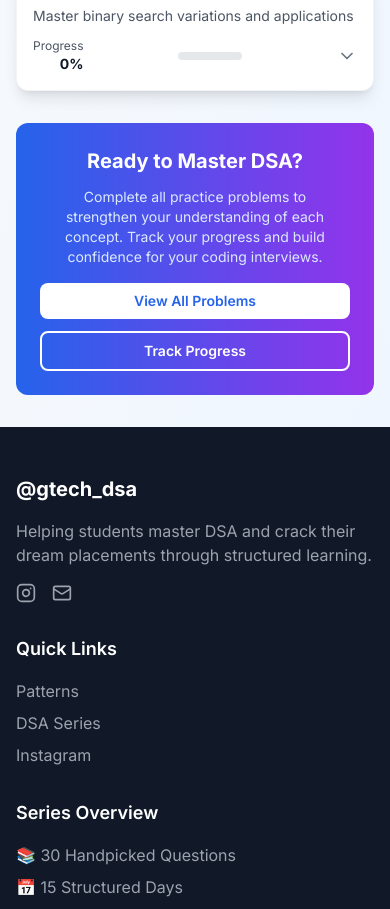
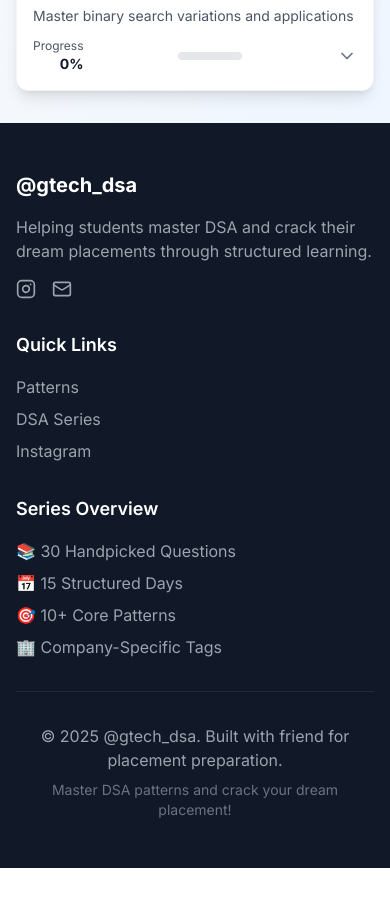
Before and after one commit to subhash-22-codes/Dsa_Placement_series, a React (Create React App) app: page / in a window 390 px wide. Shown: the part 10969-11878 px from the top of the page. After the commit the page ends 11837 px from the top, so only its background shows below. Built offline with nearby package versions, Linux system fonts and the light colour scheme; a web font is replaced by a local one.

Commit message:
Home Work mobile view

```diff
--- a/src/components/Homework.js
+++ b/src/components/Homework.js
@@ -222,7 +222,7 @@
         </div>
 
         {/* Call to Action */}
-        <div className="text-center mt-8 sm:mt-12">
+        {/* <div className="text-center mt-8 sm:mt-12">
           <div className="bg-gradient-to-r from-blue-600 to-purple-600 rounded-xl sm:rounded-2xl p-6 sm:p-8 text-white">
             <h3 className="text-xl sm:text-2xl font-bold mb-3 sm:mb-4">Ready to Master DSA?</h3>
             <p className="text-sm sm:text-base text-blue-100 mb-4 sm:mb-6 max-w-2xl mx-auto px-4">
@@ -238,7 +238,7 @@
               </button>
             </div>
           </div>
-        </div>
+        </div> */}
       </div>
     </section>
   );
```
